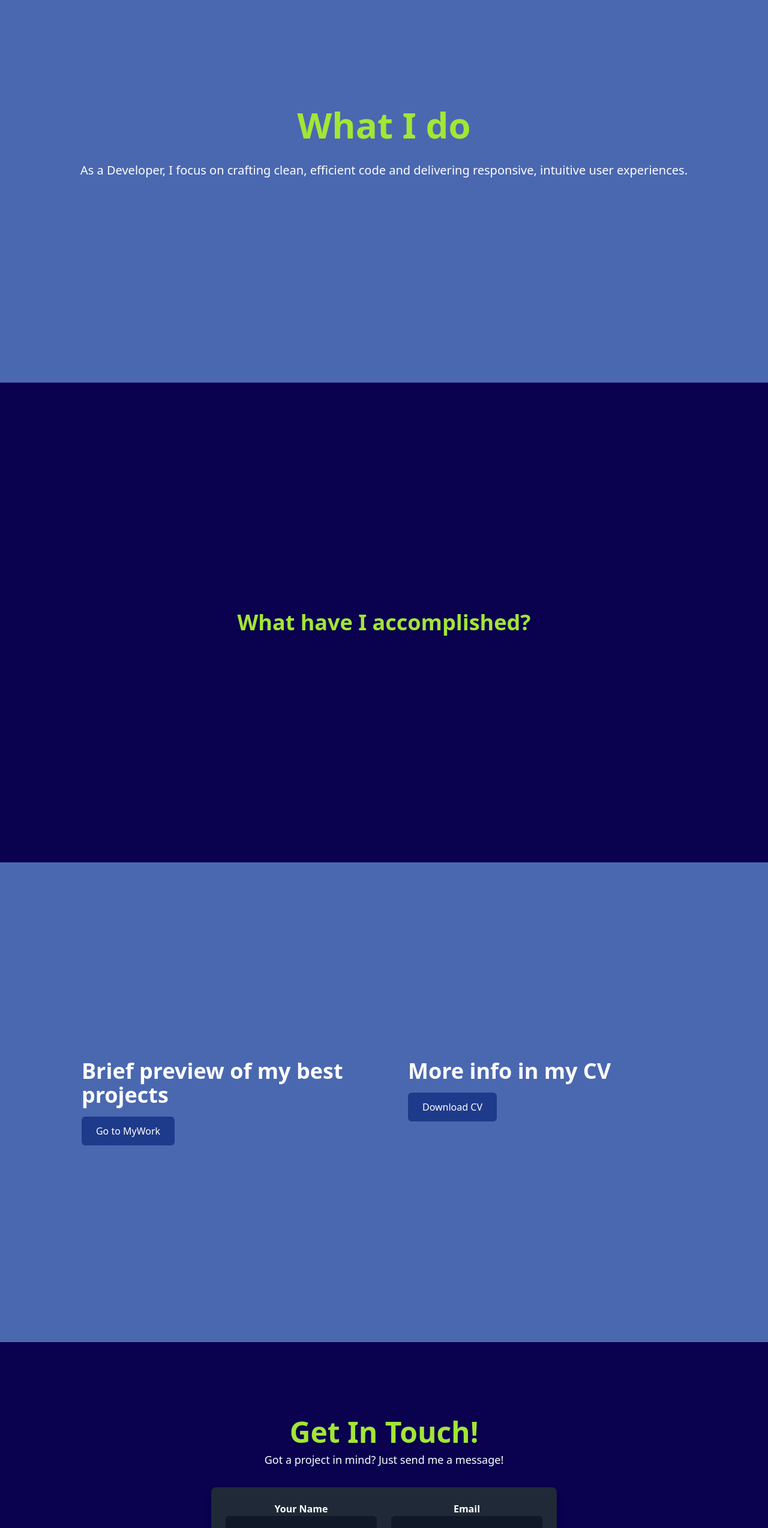
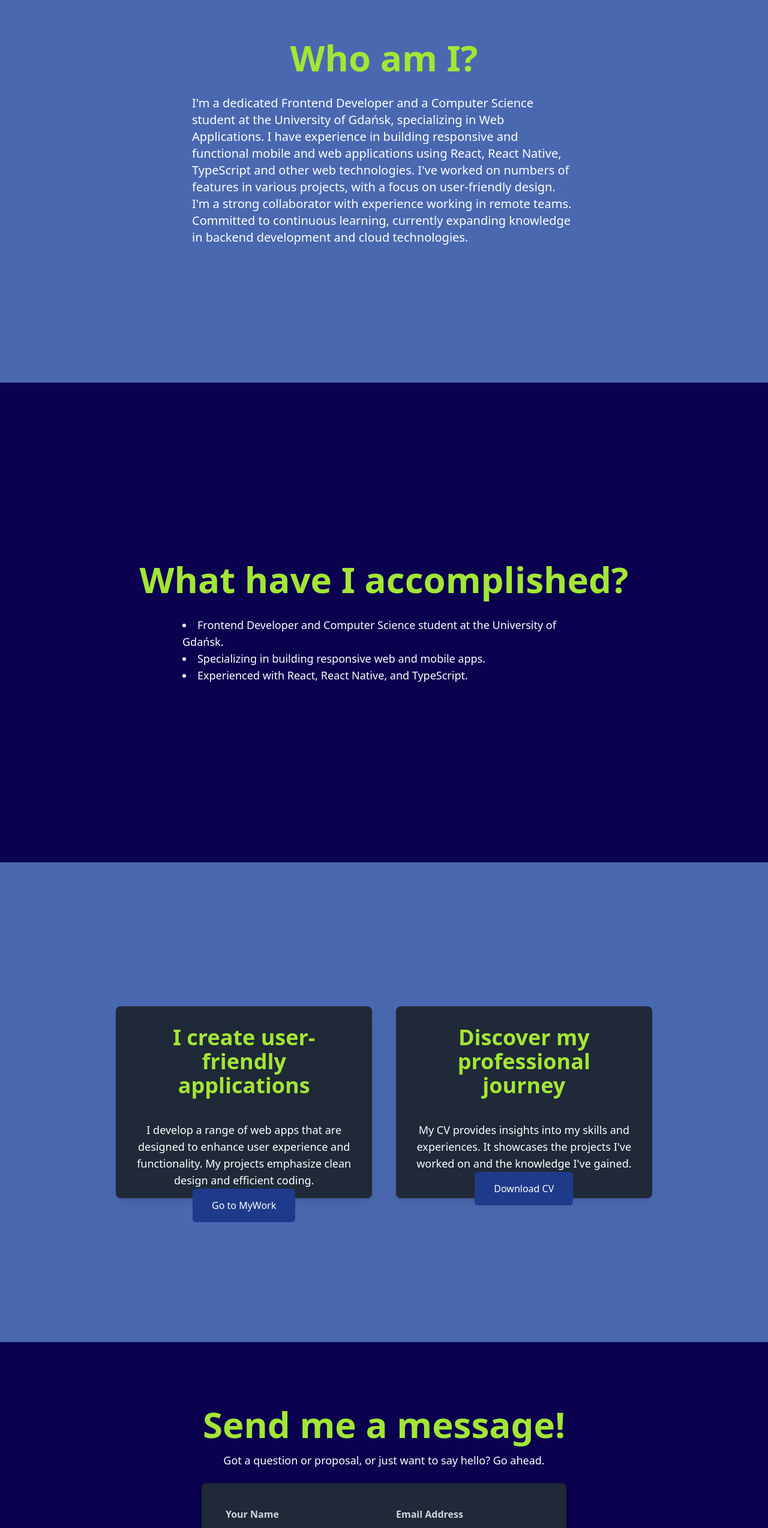
Before and after one commit to szymonadamowicz/PortfolioPage, a Next.js app: page / in a window 1280 px wide. Shown: the part 962-3510 px from the top of the page at 60% size. Built offline with nearby package versions, Linux system fonts and the light colour scheme.

Commit message:
texts, colors, animations

```diff
--- a/pages/_app.tsx
+++ b/pages/_app.tsx
@@ -1,25 +1,7 @@
-import { useEffect } from 'react';
-import { useRouter } from 'next/router';
-import "../global.css";
+import "../global.css"
 import { AppProps } from 'next/app';
 
 function MyApp({ Component, pageProps }: AppProps) {
-  const router = useRouter();
-
-  useEffect(() => {
-    window.scrollTo(0, 0);
-
-    const handleRouteChange = () => {
-      window.scrollTo(0, 0);
-    };
-
-    router.events.on('routeChangeComplete', handleRouteChange);
-
-    return () => {
-      router.events.off('routeChangeComplete', handleRouteChange);
-    };
-  }, [router]);
-
   return <Component {...pageProps} />;
 }
 
--- a/src/components/HomePage/HomePage.tsx
+++ b/src/components/HomePage/HomePage.tsx
@@ -1,4 +1,4 @@
-import React, { useCallback, useEffect } from "react";
+import React, { useEffect } from "react";
 import FirstSegment from "./Segments/FirstSegment";
 import useScrollHandler from "../UseScrollHandler";
 import SideBarDisplay from "./SideBarDisplay";
@@ -6,11 +6,8 @@ import SecondSegment from "./Segments/SecondSegment";
 import ThirdSegment from "./Segments/ThirdSegment";
 import FourthSegment from "./Segments/FourthSegment";
 import FifthSegment from "./Segments/FifthSegment";
-import { useRouter } from "next/router";
 
 const HomePage: React.FC = () => {
-  const router = useRouter();
-
   const segments = 4;
   const scrollSpeed = 0.25;
   const scrollTimeoutDuration = 250;
@@ -26,27 +23,11 @@ const HomePage: React.FC = () => {
     };
   }, []);
 
-  const goToSegment = useCallback(
-    (segment: number) => {
-      const targetScroll = segment * segmentHeight;
-      setSegmentNumber(segment);
-      smoothScroll(targetScroll);
-    },
-    [segmentHeight, setSegmentNumber, smoothScroll]
-  );
-
-  const handleRouteChange = useCallback(() => {
-    window.scrollTo(0, 0);
-    goToSegment(0);
-  }, [goToSegment]);
-
-  useEffect(() => {
-    router.events.on("routeChangeComplete", handleRouteChange);
-
-    return () => {
-      router.events.off("routeChangeComplete", handleRouteChange);
-    };
-  }, [router.events, handleRouteChange]);
+  const goToSegment = (segment: number) => {
+    const targetScroll = segment * segmentHeight;
+    setSegmentNumber(segment);
+    smoothScroll(targetScroll);
+  };
 
   return (
     <div>
--- a/src/components/HomePage/Segments/FifthSegment.tsx
+++ b/src/components/HomePage/Segments/FifthSegment.tsx
@@ -1,4 +1,4 @@
-import React, { useRef } from "react";
+import React, { useState, useEffect, useRef } from "react";
 import { useForm } from "react-hook-form";
 import PageOverlay from "../../PageOverlay";
 import emailjs from "@emailjs/browser";
@@ -11,7 +11,7 @@ const FifthSegment: React.FC = () => {
     reset,
   } = useForm();
 
-  const form = useRef();
+  const form = useRef(null);
 
   const onSubmit = () => {
     emailjs
@@ -33,29 +33,56 @@ const FifthSegment: React.FC = () => {
   };
 
   const bgc = "#0A014F";
+  const [isVisible, setIsVisible] = useState(false);
+
+  useEffect(() => {
+    const handleScroll = () => {
+      const element = document.getElementById("fifth-segment");
+      if (element) {
+        const rect = element.getBoundingClientRect();
+        const isInView = rect.top < window.innerHeight && rect.bottom > 0;
+
+        if (isInView) {
+          setIsVisible(true);
+        }
+      }
+    };
+
+    handleScroll();
+
+    window.addEventListener("scroll", handleScroll);
+    return () => {
+      window.removeEventListener("scroll", handleScroll);
+    };
+  }, []);
 
   return (
     <PageOverlay bgc={bgc}>
-      <div className="flex flex-col items-center justify-center h-full text-center">
-        <h2 className="text-5xl text-lime-400 font-semibold">
-          Get In Touch!
+      <div
+        id="fifth-segment"
+        className={`flex flex-col items-center justify-center h-full p-8 w-full transition-opacity duration-1000 ${
+          isVisible ? "opacity-100" : "opacity-0"
+        }`}
+      >
+        <h2 className="text-6xl text-lime-400 font-bold mb-4">
+          Send me a message!
         </h2>
-        <p className="text-lg text-white mt-2">
-          Got a project in mind? Just send me a message!
+        <p className="text-lg text-white mb-6">
+          Got a question or proposal, or just want to say hello? Go ahead.
         </p>
 
         <form
           ref={form}
           onSubmit={handleSubmit(onSubmit)}
-          className="w-full max-w-xl mt-8 bg-gray-800 p-6 rounded-lg shadow-lg"
+          className="w-2/4 bg-gray-800 p-10 rounded-lg shadow-lg space-y-8"
         >
-          <div className="grid grid-cols-1 md:grid-cols-2 gap-6">
+          <div className="grid grid-cols-2 gap-10">
             <div className="flex flex-col">
-              <label className="text-white font-semibold">Your Name</label>
+              <label className="text-gray-300 font-semibold">Your Name</label>
               <input
                 {...register("name", { required: "Name is required" })}
                 name="name"
-                className="px-6 py-4 rounded-md bg-gray-900 text-white focus:outline-none focus:ring-2 focus:ring-indigo-400"
+                className="border-b border-white bg-transparent px-4 py-3 rounded-none focus:outline-none focus:ring-0 focus:border-white text-gray-300"
                 placeholder="Enter your name"
               />
               {errors.name && (
@@ -66,7 +93,7 @@ const FifthSegment: React.FC = () => {
             </div>
 
             <div className="flex flex-col">
-              <label className="text-white font-semibold">Email</label>
+              <label className="text-gray-300 font-semibold">Email Address</label>
               <input
                 {...register("email", {
                   required: "Email is required",
@@ -76,7 +103,7 @@ const FifthSegment: React.FC = () => {
                   },
                 })}
                 name="email"
-                className="px-8 py-4 rounded-md bg-gray-900 text-white focus:outline-none focus:ring-2 focus:ring-indigo-400"
+                className="border-b border-white bg-transparent px-4 py-3 rounded-none focus:outline-none focus:ring-0 focus:border-white text-gray-300"
                 placeholder="Enter your email"
               />
               {errors.email && (
@@ -87,12 +114,12 @@ const FifthSegment: React.FC = () => {
             </div>
           </div>
 
-          <div className="flex flex-col mt-6">
-            <label className="text-white font-semibold">Your Message</label>
+          <div className="flex flex-col">
+            <label className="text-gray-300 font-semibold">Your Message</label>
             <textarea
               {...register("message", { required: "Message is required" })}
               name="message"
-              className="px-6 py-4 rounded-md bg-gray-900 text-white focus:outline-none focus:ring-2 focus:ring-indigo-400"
+              className="border border-gray-500 bg-transparent px-4 py-3 rounded-md focus:outline-none focus:ring-2 focus:ring-lime-400"
               rows={6}
               placeholder="Write your message"
             ></textarea>
@@ -103,10 +130,10 @@ const FifthSegment: React.FC = () => {
             )}
           </div>
 
-          <div className="mt-8 flex justify-center">
+          <div className="flex justify-center">
             <button
               type="submit"
-              className="px-16 py-3 bg-blue-900 hover:bg-blue-800 text-white rounded-md font-semibold transition duration-300 ease-in-out transform hover:scale-105"
+              className="w-1/2 md:w-1/3 px-6 py-3 bg-[#4A68B0] text-white font-bold rounded-md shadow-lg transition duration-300 ease-in-out transform hover:scale-105"
             >
               Send Message
             </button>
--- a/src/components/HomePage/Segments/FourthSegment.tsx
+++ b/src/components/HomePage/Segments/FourthSegment.tsx
@@ -1,30 +1,75 @@
-import React from "react";
+import React, { useState, useEffect } from "react";
 import PageOverlay from "../../PageOverlay";
 import Link from "next/link";
 
 const FourthSegment = () => {
   const bgc = "#4A68B0";
+  const [isVisible, setIsVisible] = useState(false);
+
+  useEffect(() => {
+    const handleScroll = () => {
+      const element = document.getElementById("fourth-segment");
+      const rect = element.getBoundingClientRect();
+      const isInView = rect.top >= 0 && rect.bottom <= window.innerHeight;
+
+      if (isInView) {
+        setIsVisible(true);
+      }
+    };
+
+    window.addEventListener("scroll", handleScroll);
+    return () => {
+      window.removeEventListener("scroll", handleScroll);
+    };
+  }, []);
+
   return (
     <PageOverlay bgc={bgc}>
-      <div className="flex flex-col md:flex-row justify-center gap-20">
-        <div className="text-white text-center md:text-left md:w-1/2">
-          <h1 className="text-4xl font-semibold">
-            Brief preview of my best projects
+      <div
+        id="fourth-segment"
+        className="flex flex-col md:flex-row justify-center items-center gap-10"
+      >
+        <div
+          className={`flex flex-col items-center bg-gray-800 p-8 rounded-lg shadow-lg md:w-1/3 text-center h-80 transform transition-all duration-700 ${
+            isVisible
+              ? "translate-x-0 opacity-100"
+              : "-translate-x-[150%] opacity-0"
+          }`}
+        >
+          <h1 className="text-4xl font-semibold text-lime-400">
+            I create user-friendly applications
           </h1>
-          <div className="mt-4">
+          <p className="mt-10 text-white text-lg">
+            I develop a range of web apps that are designed to enhance user
+            experience and functionality. My projects emphasize clean design and
+            efficient coding.
+          </p>
+          <div className="mt-auto">
             <Link href={"/mywork"}>
-              <button className="px-6 py-3 bg-blue-900 hover:bg-blue-800 text-white rounded-md">
+              <button className="px-8 py-4 bg-blue-900 hover:bg-blue-800 text-white rounded-md transition duration-300">
                 Go to MyWork
               </button>
             </Link>
           </div>
         </div>
 
-        <div className="text-white text-center md:text-left md:w-1/2">
-          <h1 className="text-4xl font-semibold">More info in my CV</h1>
-          <div className="mt-4">
+        <div
+          className={`flex flex-col items-center bg-gray-800 p-8 rounded-lg shadow-lg md:w-1/3 text-center h-80 transform transition-all duration-700 ${
+            isVisible
+              ? "translate-x-0 opacity-100"
+              : "translate-x-[150%] opacity-0"
+          }`}
+        >
+          <h1 className="text-4xl font-semibold text-lime-400">
+            Discover my professional journey
+          </h1>
+          <p className="mt-10 text-white text-lg">
+            My CV provides insights into my skills and experiences. It showcases
+            the projects I've worked on and the knowledge I've gained.
+          </p>
+          <div className="mt-auto">
             <a href="/CV.pdf" download>
-              <button className="px-6 py-3 bg-blue-900 hover:bg-blue-800 text-white rounded-md">
+              <button className="px-8 py-4 bg-blue-900 hover:bg-blue-800 text-white rounded-md transition duration-300">
                 Download CV
               </button>
             </a>
--- a/src/components/HomePage/Segments/SecondSegment.tsx
+++ b/src/components/HomePage/Segments/SecondSegment.tsx
@@ -1,15 +1,52 @@
-import React from "react";
+import React, { useState, useEffect } from "react";
 import PageOverlay from "../../PageOverlay";
 
 const SecondSegment = () => {
   const bgc = "#4A68B0";
+  const [isVisible, setIsVisible] = useState(false);
+
+  useEffect(() => {
+    const handleScroll = () => {
+      const element = document.getElementById("second-segment");
+      const rect = element.getBoundingClientRect();
+      const isInView = rect.top <= window.innerHeight && rect.bottom >= 0;
+
+      if (isInView) {
+        setIsVisible(true);
+      }
+    };
+
+    window.addEventListener("scroll", handleScroll);
+
+    return () => {
+      window.removeEventListener("scroll", handleScroll);
+    };
+  }, []);
+
   return (
     <PageOverlay bgc={bgc}>
-      <div className="flex flex-col items-center gap-8">
-        <h1 className="text-6xl font-bold text-lime-400">What I do</h1>
-        <p className="text-xl text-white">
-          As a Developer, I focus on crafting clean, efficient code and
-          delivering responsive, intuitive user experiences.
+      <div id="second-segment" className="flex flex-col items-center gap-8">
+        <h1
+          className={`text-6xl font-bold text-lime-400 transform transition-all duration-1000 ease-in-out ${
+            isVisible ? "translate-y-0 opacity-100" : "-translate-y-10 opacity-0"
+          }`}
+        >
+          Who am I?
+        </h1>
+        <p
+          className={`text-xl text-white w-2/4 transform transition-all duration-1000 ease-in-out delay-200 ${
+            isVisible ? "translate-y-0 opacity-100" : "translate-y-10 opacity-0"
+          }`}
+        >
+          I'm a dedicated Frontend Developer and a Computer Science student at
+          the University of Gdańsk, specializing in Web Applications. I have
+          experience in building responsive and functional mobile and web
+          applications using React, React Native, TypeScript and other web
+          technologies. I've worked on numbers of features in various projects,
+          with a focus on user-friendly design. I'm a strong collaborator with
+          experience working in remote teams. Committed to continuous learning,
+          currently expanding knowledge in backend development and cloud
+          technologies.
         </p>
       </div>
     </PageOverlay>
--- a/src/components/HomePage/Segments/ThirdSegment.tsx
+++ b/src/components/HomePage/Segments/ThirdSegment.tsx
@@ -1,12 +1,52 @@
-import React from "react";
+import React, { useState, useEffect } from "react";
 import PageOverlay from "../../PageOverlay";
 
 const ThirdSegment = () => {
   const bgc = "#0A014F";
+  const [isVisible, setIsVisible] = useState(false);
+
+  useEffect(() => {
+    const handleScroll = () => {
+      const element = document.getElementById("third-segment");
+      const rect = element.getBoundingClientRect();
+      const isInView = rect.top <= window.innerHeight && rect.bottom >= 0;
+
+      if (isInView) {
+        setIsVisible(true);
+      }
+    };
+
+    window.addEventListener("scroll", handleScroll);
+
+    return () => {
+      window.removeEventListener("scroll", handleScroll);
+    };
+  }, []);
+
   return (
     <PageOverlay bgc={bgc}>
-      <div className="text-lime-400 text-center text-4xl font-semibold">
-        What have I accomplished?
+      <div id="third-segment" className="flex flex-col items-center gap-8">
+        <h1
+          className={`text-6xl font-bold text-lime-400 transform transition-all duration-1000 ease-in-out ${
+            isVisible ? "translate-y-0 opacity-100" : "-translate-y-10 opacity-0"
+          }`}
+        >
+          What have I accomplished?
+        </h1>
+        <div
+          className={`transform transition-all duration-1000 ease-in-out delay-200 ${
+            isVisible ? "translate-y-0 opacity-100" : "translate-y-10 opacity-0"
+          }`}
+        >
+          <ul className="text-white text-lg list-disc list-inside mx-auto max-w-2xl">
+            <li>
+              Frontend Developer and Computer Science student at the University
+              of Gdańsk.
+            </li>
+            <li>Specializing in building responsive web and mobile apps.</li>
+            <li>Experienced with React, React Native, and TypeScript.</li>
+          </ul>
+        </div>
       </div>
     </PageOverlay>
   );
--- a/src/components/SideBar/Submenu.tsx
+++ b/src/components/SideBar/Submenu.tsx
@@ -8,7 +8,6 @@ interface SubmenuProps {
 
 const Submenu: React.FC<SubmenuProps> = ({ segments, goToSegment }) => {
   const router = useRouter();
-
   const isHomePage = router.pathname === "/";
 
   const handleEmailClick = () => {
@@ -23,39 +22,37 @@ const Submenu: React.FC<SubmenuProps> = ({ segments, goToSegment }) => {
   };
 
   return (
-    <div className="w-full h-full bg-gray-800 flex justify-center items-center pt-8">
-      <div className="space-y-4 text-center py-10 w-full p-2">
+    <div className="w-full h-full bg-white flex flex-col items-center py-10">
+      <div className="text-center w-full px-4">
         {!isHomePage && (
-          <div className="text-white w-full text-md hover:text-blue-400 transition duration-300 border-t border-b border-white py-2">
-            <Link className="block w-full" href="/">Home</Link>
+          <div className="text-black text-md hover:text-blue-400 transition duration-300 border-b border-gray-300 py-2">
+            <Link className="block" href="/">Home</Link>
           </div>
         )}
-        <div className="text-white text-md hover:text-blue-400 transition duration-300 border-t border-b border-white py-2">
-          <Link className="block w-full" href="/myresume" target="_blank" rel="noopener noreferrer">
+        <div className="text-black text-md hover:text-blue-400 transition duration-300 border-b border-gray-300 py-2">
+          <Link className="block" href="/myresume" target="_blank" rel="noopener noreferrer">
             My Resume
           </Link>
         </div>
-        <div className="text-white text-md hover:text-blue-400 transition duration-300 border-t border-b border-white py-2">
-          <Link className="block w-full" href="/mywork">My Projects</Link>
+        <div className="text-black text-md hover:text-blue-400 transition duration-300 border-b border-gray-300 py-2">
+          <Link className="block" href="/mywork">My Projects</Link>
         </div>
-        <div className="mt-8 text-lime-400 border-t border-b border-white py-2">
-          <h3 className="text-2xl font-semibold">
+        <div className="mt-6 text-lime-400 border-t border-b border-gray-300 pb-4 pt-4">
+          <h3 className="text-2xl font-semibold mb-2">
             Contact Me!
           </h3>
-          <div className="mt-4">
-            <button
-              onClick={handleEmailClick}
-              className="text-white text-lg underline hover:text-blue-400 transition duration-300 w-full"
-            >
-              adamowiczszymon8@gmail.com
-            </button>
-          </div>
+          <button
+            onClick={handleEmailClick}
+            className="text-black text-lg underline hover:text-blue-400 transition duration-300"
+          >
+            adamowiczszymon8@gmail.com
+          </button>
           <div className="mt-2">
             <Link
               href="https://www.linkedin.com/in/szymonadamowicz/"
               target="_blank"
               rel="noopener noreferrer"
-              className="text-white text-lg underline hover:text-blue-400 transition duration-300 block w-full"
+              className="text-black text-lg underline hover:text-blue-400 transition duration-300"
             >
               Linkedin
             </Link>
--- a/src/components/SideBar/SubmenuButton.tsx
+++ b/src/components/SideBar/SubmenuButton.tsx
@@ -33,13 +33,13 @@ const SubmenuButton: React.FC<SubmenuProps> = ({ segments, goToSegment }) => {
     >
       <div className="relative w-full h-full flex flex-col justify-center items-center">
         <span
-            className={`block w-8 h-0.5 bg-white absolute transition-transform duration-500 ease-in-out ${
-              isOpen ? "rotate-45" : "-translate-y-2"
+          className={`block w-8 h-0.5 absolute transition-transform duration-500 ease-in-out ${
+            isOpen ? "bg-black rotate-45" : "bg-white -translate-y-2"
           }`}
         ></span>
         <span
-            className={`block w-8 h-0.5 bg-white absolute transition-transform duration-500 ease-in-out ${
-              isOpen ? "-rotate-45" : "translate-y-2"
+          className={`block w-8 h-0.5 absolute transition-transform duration-500 ease-in-out ${
+            isOpen ? "bg-black -rotate-45" : "bg-white translate-y-2"
           }`}
         ></span>
       </div>
@@ -56,6 +56,7 @@ const SubmenuButton: React.FC<SubmenuProps> = ({ segments, goToSegment }) => {
     </div>
   </div>
 );
+
 };
 
 export default SubmenuButton;
--- a/src/components/UseScrollHandler.tsx
+++ b/src/components/UseScrollHandler.tsx
@@ -58,6 +58,8 @@ const useScrollHandler = (
       setSegmentNumber(newSegmentNumber);
       smoothScroll(targetScroll);
 
+      window.location.hash = `#${newSegmentNumber}`;
+
       setTimeout(() => {
         setIsScrolling(false);
       }, scrollTimeoutDuration);
@@ -82,6 +84,13 @@ const useScrollHandler = (
     if (typeof window !== "undefined") {
       setSegmentHeight(window.innerHeight);
 
+      const currentHash = window.location.hash;
+      const hashSegment = currentHash ? parseInt(currentHash.replace("#", "")) : 0;
+
+      setSegmentNumber(hashSegment);
+
+      window.scrollTo(0, hashSegment * window.innerHeight);
+
       window.addEventListener("wheel", handleScroll, { passive: false });
       window.addEventListener("resize", updateSegmentHeight);
 
```
Lines whose indentation alone changed are shown as unchanged.
